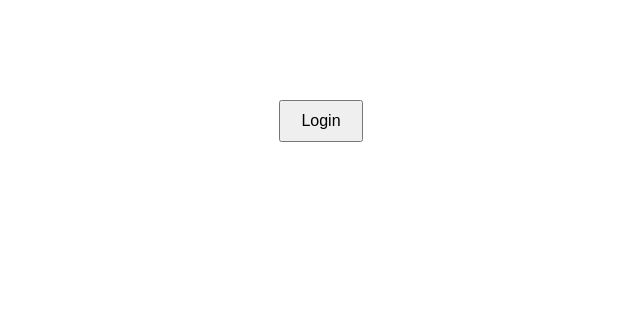
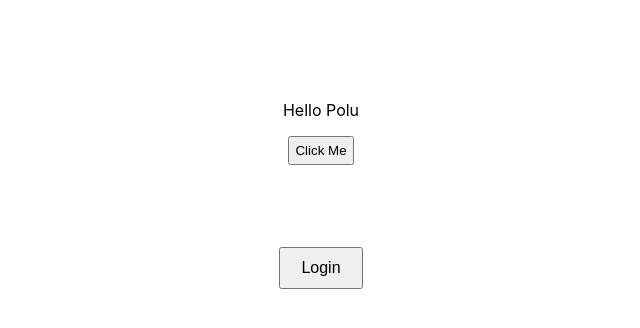
Before and after one commit to harsh08881/dummy2, a React (Create React App) app: page / in a window 1280 px wide. Shown: the top 328 px of the page, without its empty margins (319-959 px from the left). Built offline with nearby package versions, Linux system fonts and the light colour scheme.

Commit message:
add some code

```diff
--- a/src/App.css
+++ b/src/App.css
@@ -75,3 +75,13 @@ input {
     opacity: 1;
   }
 }
+
+
+.aa{
+  margin: 50px;
+}
+
+button{
+  margin: 16px;
+  padding: 5px;
+}
--- a/src/App.js
+++ b/src/App.js
@@ -1,4 +1,5 @@
 import React, { useState } from "react";
+import Uses from "./Uses";
 import "./App.css"; // For styling
 
 const App = () => {
@@ -11,6 +12,7 @@ const App = () => {
 
   return (
     <div className="App">
+      <Uses/>
       <button onClick={togglePopup} className="login-button">
         Login
       </button>
--- /dev/null
+++ b/src/Uses.js
@@ -0,0 +1,22 @@
+import { useState } from 'react'
+
+const Uses = () => {
+    const [ name , setName ] = useState('Polu')
+    const handclick = () =>{
+      const a = ['Harsh', 'Mayank', "Golu", "Manshi","Krishna"];
+      const randomIndex = Math.floor(Math.random() * a.length);
+      console.log(randomIndex);
+      const randomValue = a[randomIndex];
+      console.log(randomValue);
+       setName(randomValue);
+    }
+
+  return (
+    <div className='aa'>
+         <div>Hello {name}</div>
+     <button onClick={handclick}>Click Me</button>
+    </div>
+  )
+}
+
+export default Uses;
```
